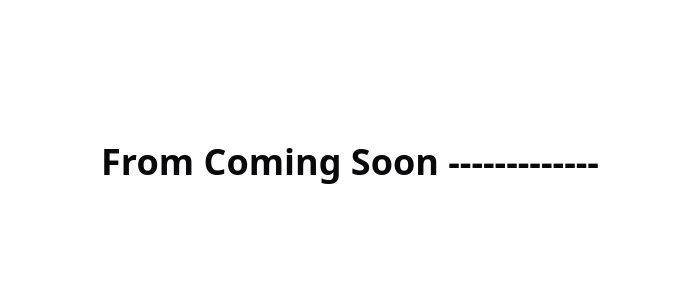
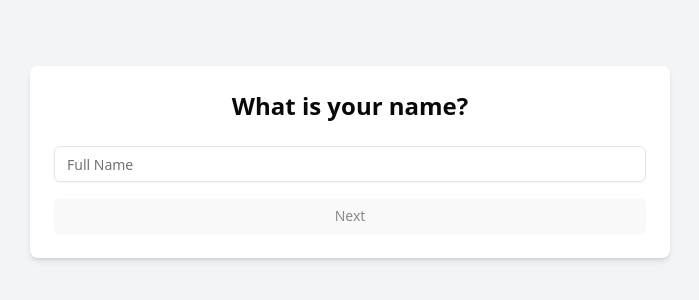
Before and after one commit to Zihadx/nestico2.0, a Next.js app: page /projects/1/form in a window 1280 px wide. Shown: the part 238-538 px from the top of the page, without its empty margins (290-989 px from the left). Built offline with nearby package versions, Linux system fonts and the light colour scheme.

Commit message:
update code

```diff
--- a/src/app/(withCommonLayout)/projects/[projectId]/form/page.tsx
+++ b/src/app/(withCommonLayout)/projects/[projectId]/form/page.tsx
@@ -1,11 +1,143 @@
-import React from 'react';
+"use client";
+import { useState } from "react";
+import { Button } from "@/components/ui/button";
+import { Input } from "@/components/ui/input";
+import { RadioGroup, RadioGroupItem } from "@/components/ui/radio-group";
 
-const page = () => {
+const Form = () => {
+  const [currentStep, setCurrentStep] = useState<number>(0);
+  const [name, setName] = useState<string>("");
+  const [email, setEmail] = useState<string>("");
+  const [phone, setPhone] = useState<string>("");
+  const [yesNo, setYesNo] = useState<string>("");
+  const [progress, setProgress] = useState<number>(0);
+
+  const handleNext = () => {
+    setCurrentStep((prev) => prev + 1);
+    setProgress(((currentStep + 1) / 4) * 100); // Adjust for 4 steps
+  };
+
+  const handleSubmit = () => {
+    console.log("Submitting data:", { name, email, phone, yesNo });
+    alert("Form submitted successfully!");
+  };
+
+  const isNextDisabled =
+    (currentStep === 0 && !name.trim()) ||
+    (currentStep === 1 && !email.trim()) ||
+    (currentStep === 2 && !phone.trim()) ||
+    (currentStep === 3 && !yesNo.trim());
+
   return (
-    <div className='flex justify-center items-center text-4xl font-bold h-screen'>
-      <h1>From Coming Soon -------------</h1>
+    <div className="flex justify-center items-center h-screen bg-gray-100">
+      <div className="w-full lg:w-1/2 p-6 bg-white rounded-lg overflow-hidden shadow-md relative">
+        {/* Progress Bar */}
+        <div
+          className="absolute bottom-0 left-0 h-[5px] bg-black transition-all duration-500 ease-in-out"
+          style={{ width: `${progress}%` }}
+        />
+
+        {/* Form Heading */}
+        <h2 className="text-2xl font-semibold text-center mb-6">
+          {currentStep === 0
+            ? "What is your name?"
+            : currentStep === 1
+            ? "What is your email?"
+            : currentStep === 2
+            ? "What is your phone number?"
+            : currentStep === 3
+            ? "Do you agree with our terms?"
+            : "Review your details"}
+        </h2>
+
+        {/* Form Steps */}
+        {currentStep < 4 ? (
+          <div className="text-center">
+            {currentStep === 0 && (
+              <Input
+                type="text"
+                placeholder="Full Name"
+                value={name}
+                onChange={(e) => setName(e.target.value)}
+                className="mb-4"
+              />
+            )}
+            {currentStep === 1 && (
+              <Input
+                type="email"
+                placeholder="Email Address"
+                value={email}
+                onChange={(e) => setEmail(e.target.value)}
+                className="mb-4"
+              />
+            )}
+            {currentStep === 2 && (
+              <Input
+                type="tel"
+                placeholder="Phone Number"
+                value={phone}
+                onChange={(e) => setPhone(e.target.value)}
+                className="mb-4"
+              />
+            )}
+           {currentStep === 3 && (
+  <RadioGroup
+    className="flex flex-col items-center space-y-2"
+    value={yesNo}
+    onValueChange={(value) => setYesNo(value)} // Correct handler
+  >
+    <div className="flex items-center space-x-2">
+      <RadioGroupItem value="Yes" id="yes" />
+      <label htmlFor="yes" className="text-sm font-medium">
+        Yes
+      </label>
+    </div>
+    <div className="flex items-center space-x-2">
+      <RadioGroupItem value="No" id="no" />
+      <label htmlFor="no" className="text-sm font-medium">
+        No
+      </label>
+    </div>
+  </RadioGroup>
+)}
+
+            <Button
+              onClick={handleNext}
+              disabled={isNextDisabled}
+              variant={isNextDisabled ? "secondary" : "default"}
+              className="w-full"
+            >
+              {currentStep === 3 ? "Review" : "Next"}
+            </Button>
+          </div>
+        ) : (
+          <div>
+            <div className="mb-4">
+              <div className="mb-2">
+                <strong>Name:</strong> {name}
+              </div>
+              <div className="mb-2">
+                <strong>Email:</strong> {email}
+              </div>
+              <div className="mb-2">
+                <strong>Phone:</strong> {phone}
+              </div>
+              <div className="mb-2">
+                <strong>Agreed:</strong> {yesNo}
+              </div>
+            </div>
+            <Button
+              onClick={handleSubmit}
+              className="w-full"
+              variant="default"
+            >
+              Submit
+            </Button>
+          </div>
+        )}
+      </div>
     </div>
   );
 };
 
-export default page;
+export default Form;
--- a/src/app/(withCommonLayout)/projects/[projectId]/page.tsx
+++ b/src/app/(withCommonLayout)/projects/[projectId]/page.tsx
@@ -61,7 +61,7 @@ const ProjectDetails = () => {
         {/* Form Section------------ imported */}
         <ZipSearchForm
           onStatusChange={setZipStatus}
-          onZipDetailsChange={setZipDetails}
+          onZipLocations={setZipDetails}
         />
         {zipStatus && (
           <p
--- a/src/components/DetailsPage/ZipSearchForm/ZipSearchForm.tsx
+++ b/src/components/DetailsPage/ZipSearchForm/ZipSearchForm.tsx
@@ -1,59 +1,57 @@
 "use client";
 
-import { useState, useEffect, useCallback } from "react";
+import { useState, useEffect } from "react";
 import supabase from "@/utils/supabase/client";
 import { CircleCheckBig } from "lucide-react";
 import Link from "next/link";
 
 interface ZipSearchFormProps {
   onStatusChange: (status: string | null) => void;
-  onZipDetailsChange: (details: { city: string; state: string } | null) => void;
+  onZipLocations: (ZipLocations: { city: string; state: string } | null) => void;
 }
 
 const ZipSearchForm = ({
   onStatusChange,
-  onZipDetailsChange,
+  onZipLocations,
 }: ZipSearchFormProps) => {
   const [zipCode, setZipCode] = useState("");
   const [isMatched, setIsMatched] = useState(false);
 
-  const validateZipCode = useCallback(async () => {
-    const trimmedZip = zipCode.trim();
-
-    if (!trimmedZip) {
+  const validateZipCode = async () => {
+    if (!zipCode) {
       onStatusChange(null);
-      onZipDetailsChange(null);
+      onZipLocations(null);
       setIsMatched(false);
       return;
     }
 
     try {
-      const { data, error } = await supabase
+      const { data } = await supabase
         .from("ZIP Codes")
         .select("zip_code, City, state_province")
-        .eq("zip_code", trimmedZip);
+        .eq("zip_code", zipCode);
 
-      if (data && data.length > 0) {
+      if (data?.length) {
         const { City: city, state_province: state } = data[0];
+        onZipLocations({ city, state });
+        onStatusChange("matched");
         setIsMatched(true);
-        onStatusChange("matched");
-        onZipDetailsChange({ city, state });
       } else {
         setIsMatched(false);
         onStatusChange("not_matched");
-        onZipDetailsChange(null);
+        onZipLocations(null);
       }
-    } catch (err) {
-      console.error("Validation error:", err);
+    } catch (error) {
+      console.error("Validation error:", error);
       onStatusChange("Error checking ZIP code");
-      onZipDetailsChange(null);
+      onZipLocations(null);
       setIsMatched(false);
     }
-  }, [zipCode, onStatusChange, onZipDetailsChange]);
+  };
 
   useEffect(() => {
     validateZipCode();
-  }, [zipCode, validateZipCode]);
+  }, [zipCode]);
 
   return (
     <div className="text-center">
```
